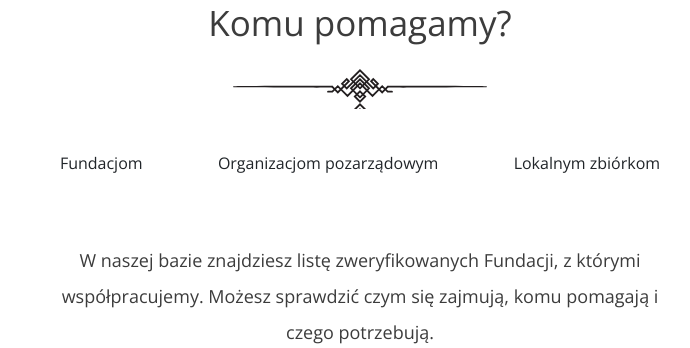
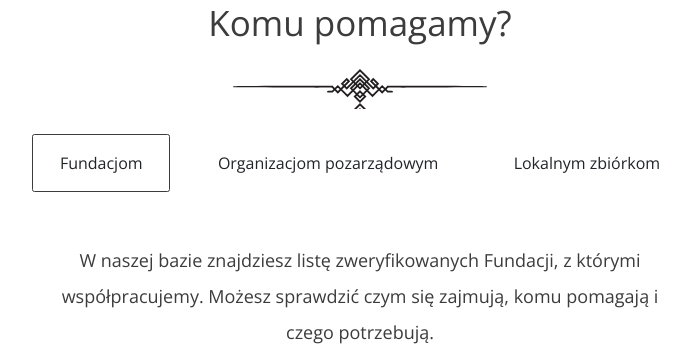
Before and after one commit to gosiamich/CharityApp, a Django app: template fundraiser_app/templates/fundraiser_app/index.html in a window 1280 px wide. Shown: the part 2310-2658 px from the top of the page, without its empty margins (280-970 px from the left). Run offline with Django 4.2, Linux system fonts and the light colour scheme; the template is opened without the code that fills it, so the values that code supplies are empty.

Commit message:
help-btns commit

```diff
--- a/fundraiser_app/forms.py
+++ b/fundraiser_app/forms.py
@@ -17,7 +17,9 @@ class AddDonationForm(forms.Form):
     pick_up_time = forms.TimeField()
     categories = forms.CharField(max_length=64, required=False)
     pick_up_comment = forms.CharField(required=False)
-
+# form.errors.as_json()
+# {"sender": [{"message": "Enter a valid email address.", "code": "invalid"}],
+# "subject": [{"message": "This field is required.", "code": "required"}]}
 
 # from django import forms
 # from splitjson.widgets import SplitJSONWidget
--- a/fundraiser_app/templates/fundraiser_app/base.html
+++ b/fundraiser_app/templates/fundraiser_app/base.html
@@ -16,11 +16,12 @@
 <header class="{% block header_class %} {% endblock %}">
  {% include 'fundraiser_app/nav_bar.html' %}
 {% block content %}
-     <div id="content">
+    <div id="content">
 
-</div>
+    </div>
 {% endblock %}
 <script src="https://cdn.jsdelivr.net/npm/bootstrap@5.0.2/dist/js/bootstrap.bundle.min.js" integrity="sha384-MrcW6ZMFYlzcLA8Nl+NtUVF0sA7MsXsP1UyJoMp4YLEuNSfAP+JcXn/tWtIaxVXM" crossorigin="anonymous"></script>
 {% include 'fundraiser_app/footer.html' %}
+<script src="{% static 'js/app.js' %}"></script>
  </body>
 </html>
--- a/fundraiser_app/templates/fundraiser_app/form.html
+++ b/fundraiser_app/templates/fundraiser_app/form.html
@@ -223,5 +223,5 @@
         </form>
       </div>
     </section>
-  <script src="{% static 'js/app.js' %}"></script>
+{#  <script src="{% static 'js/app.js' %}"></script>#}
     {% endblock %}
--- a/fundraiser_app/templates/fundraiser_app/index.html
+++ b/fundraiser_app/templates/fundraiser_app/index.html
@@ -71,10 +71,10 @@
      <section id="help" class="help">
       <h2>Komu pomagamy?</h2>
 
-      <ul class="help--buttons">
-        <li data-id="1"><a href="#help" class="btn btn--without-border" active>Fundacjom</a></li>
-        <li data-id="2"><a href="#help" class="btn btn--without-border">Organizacjom pozarządowym</a></li>
-        <li data-id="3"><a href="#help" class="btn btn--without-border">Lokalnym zbiórkom</a></li>
+     <ul class="help--buttons">
+        <li data-id="1"><a href="#" class="btn btn--without-border active">Fundacjom</a></li>
+        <li data-id="2"><a href="#" class="btn btn--without-border">Organizacjom pozarządowym</a></li>
+        <li data-id="3"><a href="#" class="btn btn--without-border">Lokalnym zbiórkom</a></li>
       </ul>
 
       <!-- SLIDE 1 -->
@@ -161,5 +161,5 @@
         -->
       </div>
     </section>
-<script src="{% static 'js/app.js' %}"></script>
+{#<script src="{% static 'js/app.js' %}"></script>#}
 {% endblock %}
--- a/fundraiser_app/views.py
+++ b/fundraiser_app/views.py
@@ -35,7 +35,8 @@ class AddDonationView(LoginRequiredMixin, View):
         return render(request, "fundraiser_app/form.html", {'categories': categories, 'organizations': organizations})
 
     def post(self, request):
-        data = request.POST.dict()
+        data = request.POST
+        form = AddDonationForm(data)
         breakpoint()
         instit = data.get('institution_id', False)
         input_id = int(instit)
```
